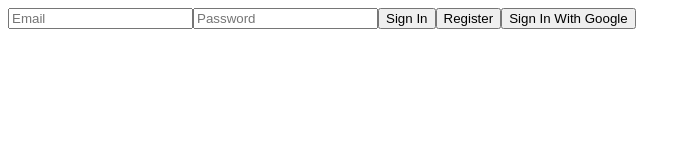
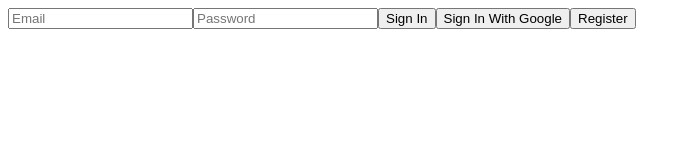
Before and after one commit to ariel54467/Web-Chatroom, a React (Vite) app: page /signin in a window 1280 px wide. Shown: the top 160 px of the page, without its empty margins (0-691 px from the left). Built offline with nearby package versions, Linux system fonts and the light colour scheme.

Commit message:
Re-Arrange

```diff
--- a/src/display/SignIn.jsx
+++ b/src/display/SignIn.jsx
@@ -31,10 +31,10 @@ export const SignIn = ()  =>{
             <input placeholder="Email" value={email} onChange={(e)=>setEmail(e.target.value)} required/>
             <input placeholder="Password" type="password" value={password} onChange={(e)=> setPass(e.target.value)} required/>
             <button onClick={SignIn}>Sign In</button>
+            <button onClick={googleSignIn}>Sign In With Google</button>
             <Link to='/signup'>
-            <button>Register</button>
+                <button>Register</button>
             </Link>
-            <button onClick={googleSignIn}>Sign In With Google</button>
         </div>
     )
 }
```
